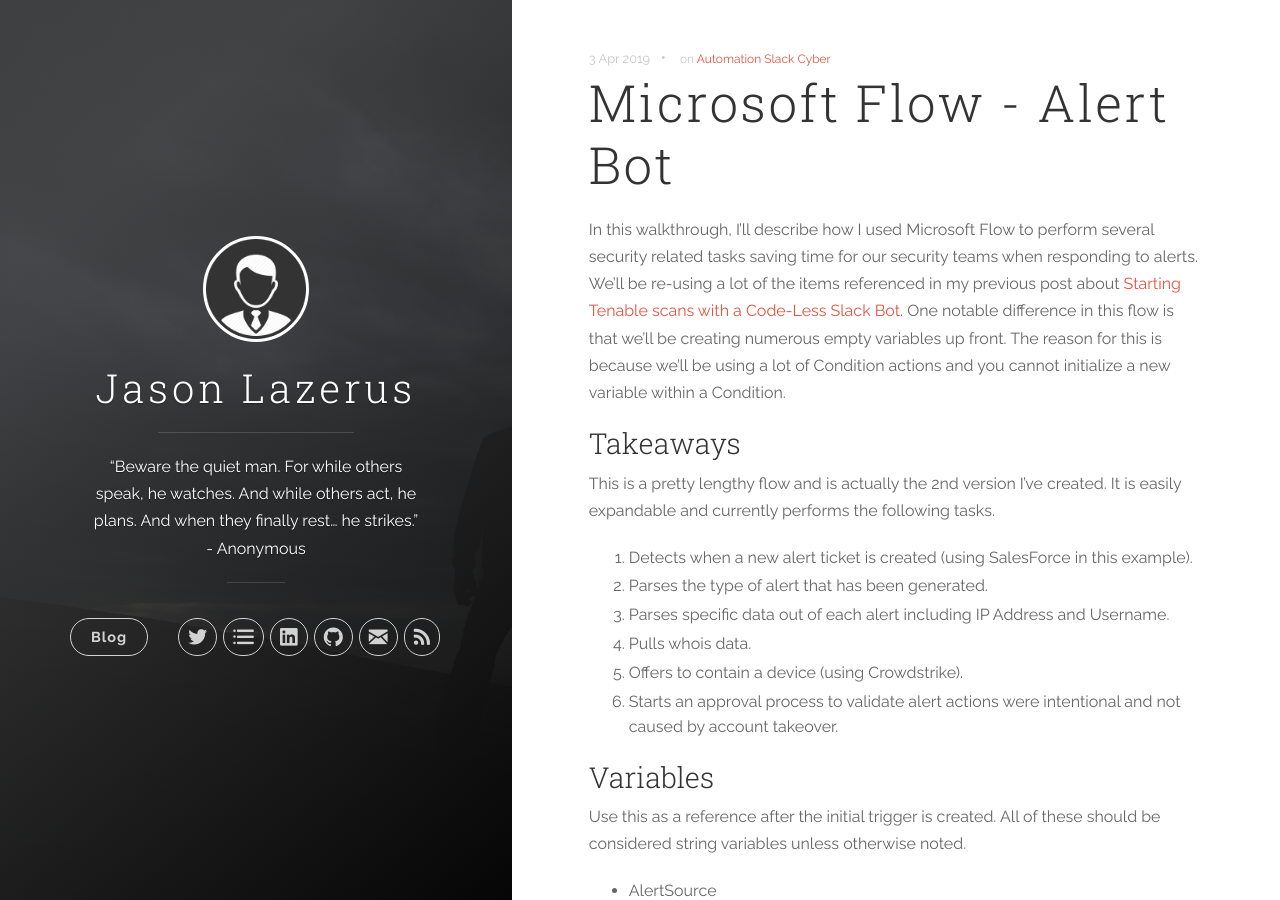
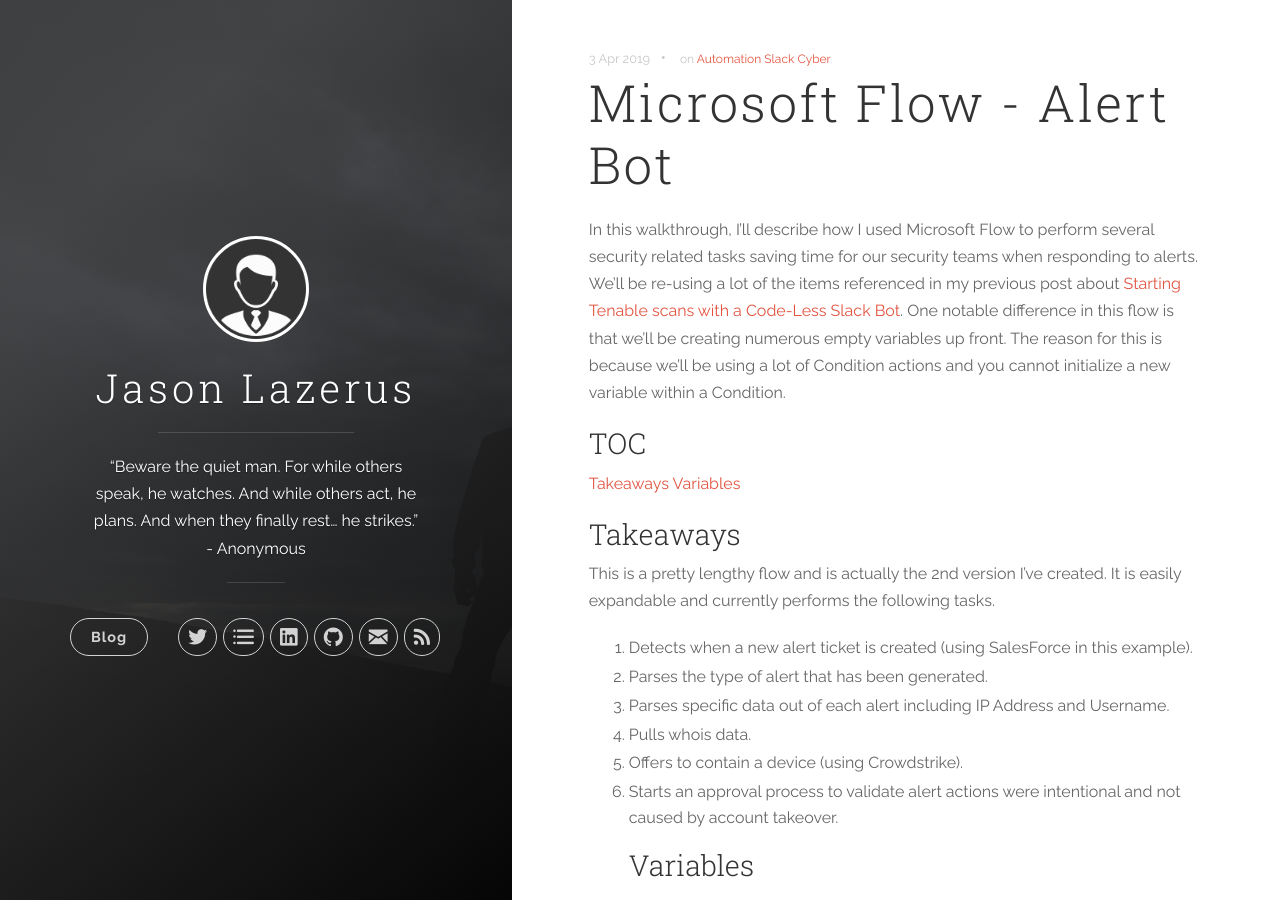
Before and after one commit to InfoSecured/infosecured.github.io, a Jekyll site: the page built from _posts/2019-04-02-alert-bot.md, in a window 1280 px wide and 900 px high. Built offline with Jekyll 4.4.1, drawn with Linux system fonts in a browser that asks for light colours.

Commit message:
Update 2019-04-02-alert-bot.md

```diff
--- a/_posts/2019-04-02-alert-bot.md
+++ b/_posts/2019-04-02-alert-bot.md
@@ -7,8 +7,13 @@ tags: [Automation, Slack, Cyber]
 
 In this walkthrough, I'll describe how I used Microsoft Flow to perform several security related tasks saving time for our security teams when responding to alerts. We'll be re-using a lot of the items referenced in my previous post about [Starting Tenable scans with a Code-Less Slack Bot](https://jasonlazerus.com/2019/codeless-slack-bot/). One notable difference in this flow is that we'll be creating numerous empty variables up front. The reason for this is because we'll be using a lot of Condition actions and you cannot initialize a new variable within a Condition.
 
+### TOC
+
+<a href="#takeaways">Takeaways</a>
+<a href="#variables">Variables</a>
+
 ### Takeaways
-
+<a name="takeaways"></a>
 This is a pretty lengthy flow and is actually the 2nd version I've created. It is easily expandable and currently performs the following tasks.
 
 1. Detects when a new alert ticket is created (using SalesForce in this example).
@@ -17,7 +22,7 @@ This is a pretty lengthy flow and is actually the 2nd version I've created. It i
 4. Pulls whois data.
 5. Offers to contain a device (using Crowdstrike).
 6. Starts an approval process to validate alert actions were intentional and not caused by account takeover.
-
+<a name="variables"></a>
 ### Variables
 
 Use this as a reference after the initial trigger is created. All of these should be considered string variables unless otherwise noted.
@@ -430,4 +435,4 @@ Of course you can customize any of this process to add things like Slack notific
 
 This ends SIEM section.
 
-******
+***
```
